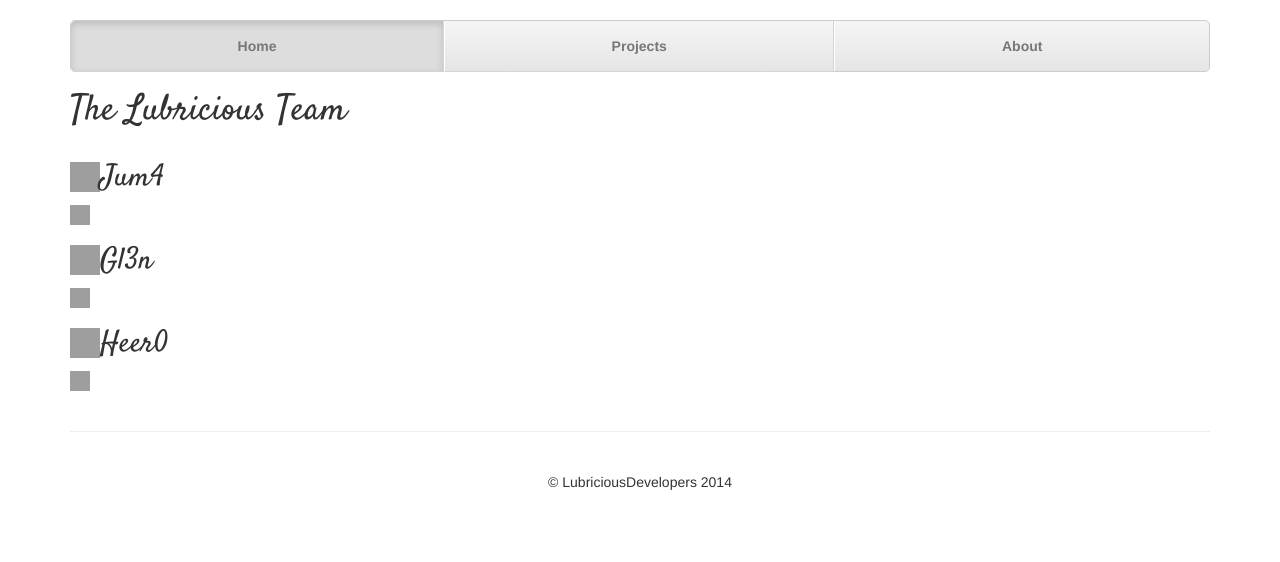
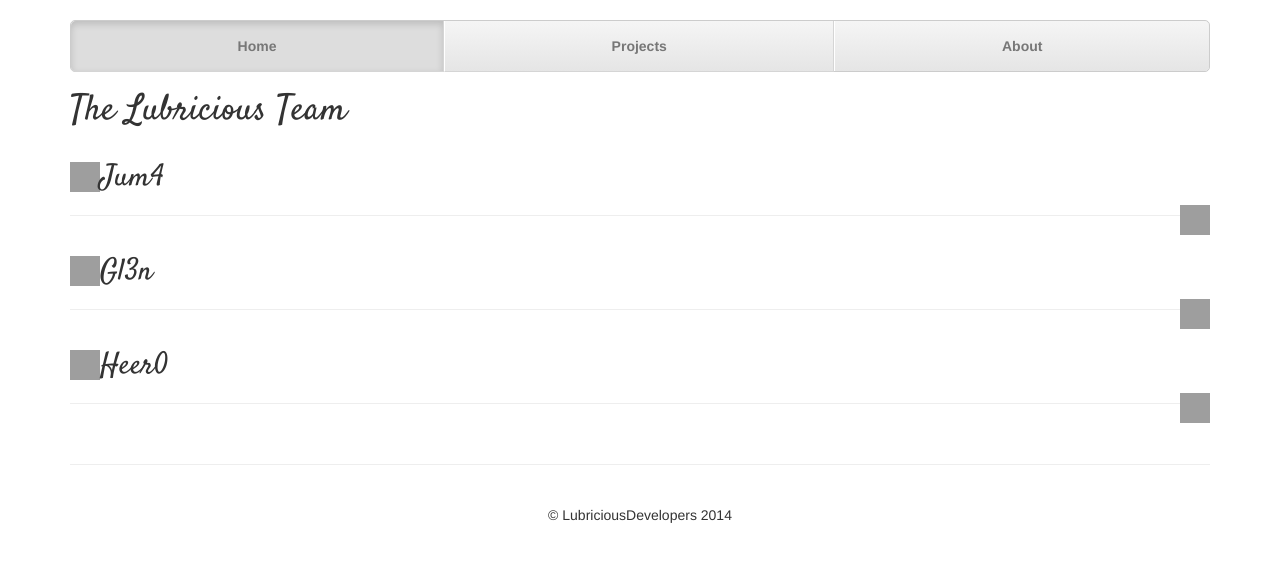
Before and after one commit to LubriciousDevelopers/lubriciousdevelopers.github.io, a Jekyll site: the page built from about.html, in a window 1280 px wide. Shown: the top 562 px of the page. Built offline with Jekyll 4.4.1, drawn with Linux system fonts in a browser that asks for light colours; nearby versions of some CDN libraries; grey boxes are pictures that could not be loaded.

Commit message:
Change member displaying

```diff
--- a/about.html
+++ b/about.html
@@ -12,9 +12,12 @@ title: About us
                 {{ member.account }}
                 <img class="user pull-left" height="30" size="30" src="https://avatars0.githubusercontent.com/u/{{ member.id }}?s=60" width="30">
             </h2>
-            <a href="https://github.com/{{ member.github }}">
-                <img class="link" src="https://github.global.ssl.fastly.net/images/modules/logos_page/GitHub-Mark.png"/>
-            </a>
+            <div class="links pull-right">
+                <a href="https://github.com/{{ member.github }}">
+                    <img class="link" src="https://github.global.ssl.fastly.net/images/modules/logos_page/GitHub-Mark.png"/>
+                </a>
+            </div>
+            <hr/>
         </div>
     {% endfor %}
 </div>
--- a/css/styles.css
+++ b/css/styles.css
@@ -7,6 +7,6 @@ h1, h2 {
 }
 
 img.link {
-    width:20px;
-    height:20px;
+    width:30px;
+    height:30px;
 }
```
